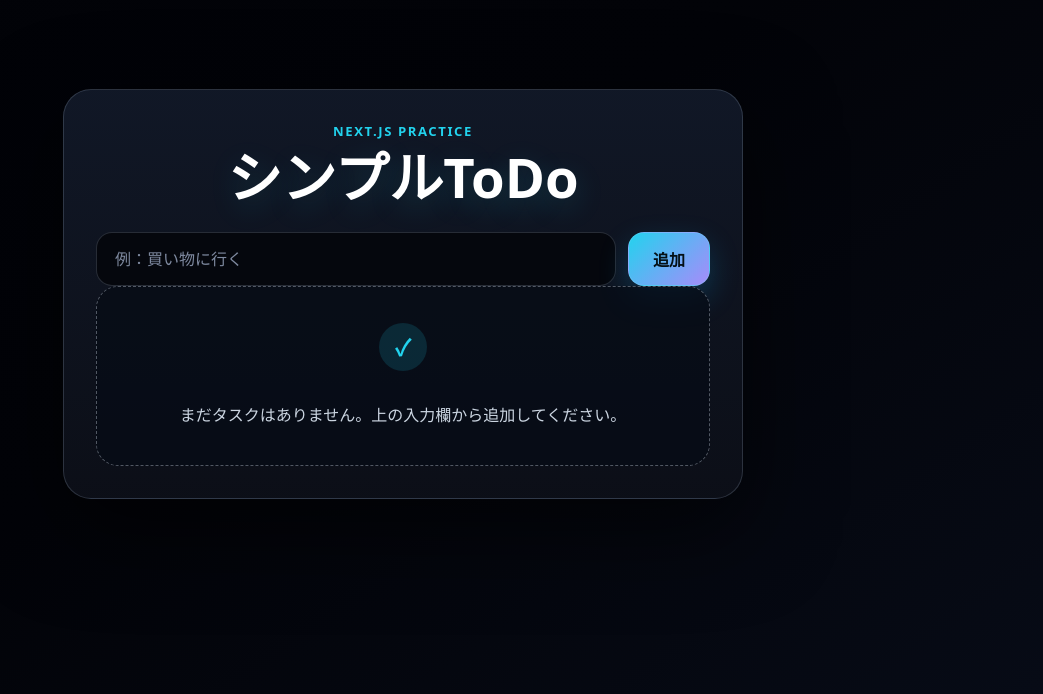
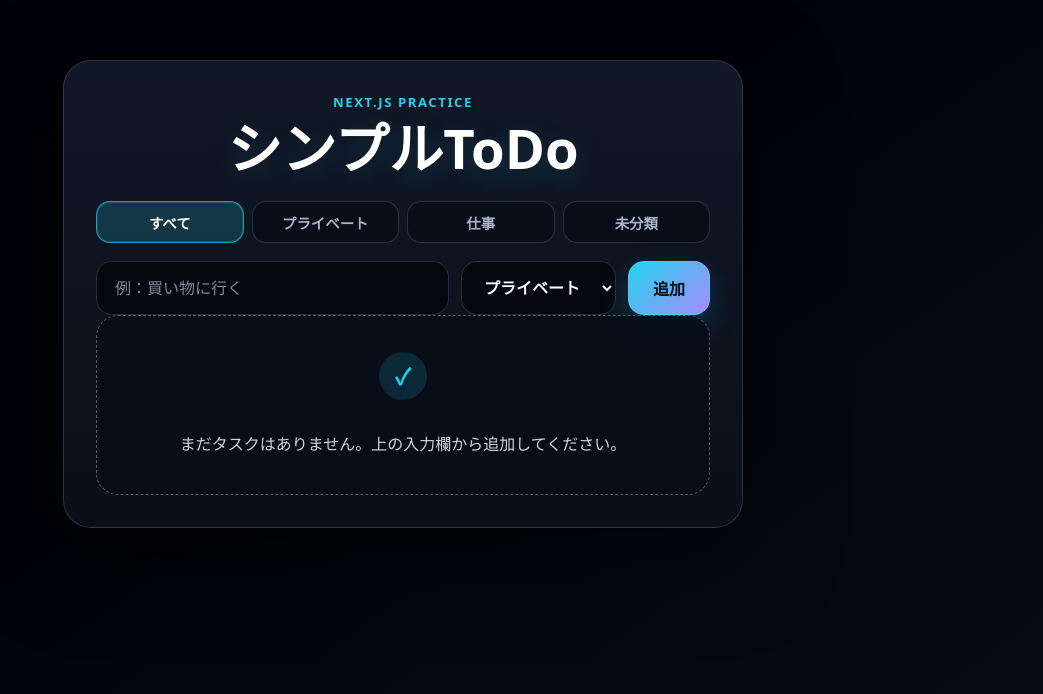
Before and after one commit to 01hojo10-creator/nextjs-simple-todo-ja, a Next.js app: page / in a window 1280 px wide. Shown: the part 106-800 px from the top of the page, without its empty margins (237-1280 px from the left). Built offline with nearby package versions, Linux system fonts and the light colour scheme.

Commit message:
Add todo category filters

```diff
--- a/app/globals.css
+++ b/app/globals.css
@@ -39,7 +39,8 @@ body {
 }
 
 button,
-input {
+input,
+select {
   font: inherit;
 }
 
@@ -94,14 +95,47 @@ h1 {
   line-height: 1.8;
 }
 
+.categoryTabs {
+  display: grid;
+  grid-template-columns: repeat(4, minmax(0, 1fr));
+  gap: 8px;
+  margin-top: 26px;
+}
+
+.categoryTab {
+  min-height: 42px;
+  border: 1px solid var(--line);
+  border-radius: 14px;
+  background: rgba(7, 12, 22, 0.78);
+  color: var(--muted);
+  font-size: 0.9rem;
+  font-weight: 800;
+  padding: 0 12px;
+  transition: background 0.2s ease, border-color 0.2s ease, color 0.2s ease, transform 0.2s ease;
+}
+
+.categoryTab:hover {
+  border-color: rgba(34, 211, 238, 0.42);
+  color: #e0f2fe;
+  transform: translateY(-1px);
+}
+
+.categoryTab[aria-pressed="true"] {
+  border-color: rgba(34, 211, 238, 0.68);
+  background: var(--accent-soft);
+  color: #f8fafc;
+  box-shadow: inset 0 0 0 1px rgba(34, 211, 238, 0.2);
+}
+
 .inputArea {
   display: grid;
-  grid-template-columns: 1fr auto;
+  grid-template-columns: minmax(0, 1fr) auto auto;
   gap: 12px;
-  margin-top: 28px;
+  margin-top: 18px;
 }
 
-.inputArea input {
+.inputArea input,
+.categorySelect {
   width: 100%;
   min-height: 54px;
   border: 1px solid var(--line);
@@ -117,10 +151,17 @@ h1 {
   color: #7f8aa0;
 }
 
-.inputArea input:focus {
+.inputArea input:focus,
+.categorySelect:focus {
   border-color: var(--accent);
   background: #03050a;
   box-shadow: 0 0 0 4px var(--accent-soft);
+}
+
+.categorySelect {
+  min-width: 132px;
+  cursor: pointer;
+  font-weight: 800;
 }
 
 .inputArea button {
@@ -169,7 +210,7 @@ h1 {
 
 .todoItem {
   display: grid;
-  grid-template-columns: minmax(0, 1fr) auto;
+  grid-template-columns: minmax(0, 1fr) auto auto;
   align-items: center;
   gap: 10px;
   border: 1px solid var(--line);
@@ -208,6 +249,18 @@ h1 {
   color: #eef2ff;
   font-weight: 700;
   line-height: 1.6;
+}
+
+.categoryBadge {
+  border: 1px solid rgba(34, 211, 238, 0.28);
+  border-radius: 999px;
+  background: rgba(34, 211, 238, 0.1);
+  color: #bae6fd;
+  font-size: 0.78rem;
+  font-weight: 800;
+  line-height: 1;
+  padding: 7px 10px;
+  white-space: nowrap;
 }
 
 .todoItem.completed {
@@ -291,12 +344,25 @@ h1 {
     border-radius: 22px;
   }
 
+  .categoryTabs {
+    grid-template-columns: repeat(2, minmax(0, 1fr));
+  }
+
   .inputArea {
     grid-template-columns: 1fr;
   }
 
+  .categorySelect,
   .inputArea button {
     width: 100%;
+  }
+
+  .todoItem {
+    grid-template-columns: minmax(0, 1fr) auto;
+  }
+
+  .categoryBadge {
+    justify-self: start;
   }
 
   .summary span {
--- a/app/page.tsx
+++ b/app/page.tsx
@@ -1,30 +1,50 @@
 "use client";
 
-import { FormEvent, useState, useSyncExternalStore } from "react";
+import { FormEvent, useMemo, useState, useSyncExternalStore } from "react";
+
+type TodoCategory = "プライベート" | "仕事" | "未分類";
+type TodoFilter = "すべて" | TodoCategory;
 
 type Todo = {
   id: number;
   title: string;
   completed: boolean;
+  category: TodoCategory;
 };
 
 const STORAGE_KEY = "simple-todo-items";
 const STORAGE_EVENT = "simple-todo-items-change";
 const EMPTY_TODOS: Todo[] = [];
+const ADD_CATEGORIES: TodoCategory[] = ["プライベート", "仕事"];
+const FILTERS: TodoFilter[] = ["すべて", "プライベート", "仕事", "未分類"];
+const LEGACY_CATEGORY: TodoCategory = "未分類";
 
 let cachedStorageValue: string | null = null;
 let cachedTodos: Todo[] = EMPTY_TODOS;
 let useMemoryTodos = false;
 
-function isTodo(value: unknown): value is Todo {
-  if (typeof value !== "object" || value === null) return false;
+function isTodoCategory(value: unknown): value is TodoCategory {
+  return value === "プライベート" || value === "仕事" || value === "未分類";
+}
 
-  const todo = value as Todo;
-  return (
-    typeof todo.id === "number" &&
-    typeof todo.title === "string" &&
-    typeof todo.completed === "boolean"
-  );
+function normalizeTodo(value: unknown): Todo | null {
+  if (typeof value !== "object" || value === null) return null;
+
+  const todo = value as Partial<Todo>;
+  if (
+    typeof todo.id !== "number" ||
+    typeof todo.title !== "string" ||
+    typeof todo.completed !== "boolean"
+  ) {
+    return null;
+  }
+
+  return {
+    id: todo.id,
+    title: todo.title,
+    completed: todo.completed,
+    category: isTodoCategory(todo.category) ? todo.category : LEGACY_CATEGORY
+  };
 }
 
 function parseTodos(value: string | null): Todo[] {
@@ -32,7 +52,12 @@ function parseTodos(value: string | null): Todo[] {
 
   try {
     const parsedTodos: unknown = JSON.parse(value);
-    return Array.isArray(parsedTodos) ? parsedTodos.filter(isTodo) : EMPTY_TODOS;
+    return Array.isArray(parsedTodos)
+      ? parsedTodos.flatMap((todo) => {
+          const normalizedTodo = normalizeTodo(todo);
+          return normalizedTodo ? [normalizedTodo] : [];
+        })
+      : EMPTY_TODOS;
   } catch {
     return EMPTY_TODOS;
   }
@@ -92,6 +117,12 @@ export default function Home() {
     () => EMPTY_TODOS
   );
   const [inputText, setInputText] = useState("");
+  const [inputCategory, setInputCategory] = useState<TodoCategory>("プライベート");
+  const [activeFilter, setActiveFilter] = useState<TodoFilter>("すべて");
+  const visibleTodos = useMemo(
+    () => todos.filter((todo) => activeFilter === "すべて" || todo.category === activeFilter),
+    [activeFilter, todos]
+  );
 
   function addTodo(event: FormEvent<HTMLFormElement>) {
     event.preventDefault();
@@ -102,7 +133,8 @@ export default function Home() {
     const newTodo: Todo = {
       id: Date.now(),
       title,
-      completed: false
+      completed: false,
+      category: inputCategory
     };
 
     saveTodos([newTodo, ...todos]);
@@ -129,6 +161,20 @@ export default function Home() {
           <h1 id="app-title">シンプルToDo</h1>
         </div>
 
+        <div className="categoryTabs" aria-label="カテゴリ絞り込み">
+          {FILTERS.map((filter) => (
+            <button
+              className="categoryTab"
+              type="button"
+              key={filter}
+              aria-pressed={activeFilter === filter}
+              onClick={() => setActiveFilter(filter)}
+            >
+              {filter}
+            </button>
+          ))}
+        </div>
+
         <form className="inputArea" onSubmit={addTodo}>
           <label className="srOnly" htmlFor="todo-input">
             タスク名
@@ -141,17 +187,37 @@ export default function Home() {
             placeholder="例：買い物に行く"
             aria-label="タスク名を入力"
           />
+          <label className="srOnly" htmlFor="todo-category">
+            カテゴリ
+          </label>
+          <select
+            id="todo-category"
+            className="categorySelect"
+            value={inputCategory}
+            onChange={(event) => setInputCategory(event.target.value as TodoCategory)}
+            aria-label="カテゴリを選択"
+          >
+            {ADD_CATEGORIES.map((category) => (
+              <option key={category} value={category}>
+                {category}
+              </option>
+            ))}
+          </select>
           <button type="submit">追加</button>
         </form>
 
         <div className="todoList" aria-label="タスク一覧">
-          {todos.length === 0 ? (
+          {visibleTodos.length === 0 ? (
             <div className="emptyState">
               <span aria-hidden="true">✓</span>
-              <p>まだタスクはありません。上の入力欄から追加してください。</p>
+              <p>
+                {todos.length === 0
+                  ? "まだタスクはありません。上の入力欄から追加してください。"
+                  : "このカテゴリのタスクはありません。"}
+              </p>
             </div>
           ) : (
-            todos.map((todo) => (
+            visibleTodos.map((todo) => (
               <article
                 className={`todoItem ${todo.completed ? "completed" : ""}`}
                 key={todo.id}
@@ -164,6 +230,7 @@ export default function Home() {
                   />
                   <span>{todo.title}</span>
                 </label>
+                <span className="categoryBadge">{todo.category}</span>
                 <button
                   className="deleteButton"
                   type="button"
```
